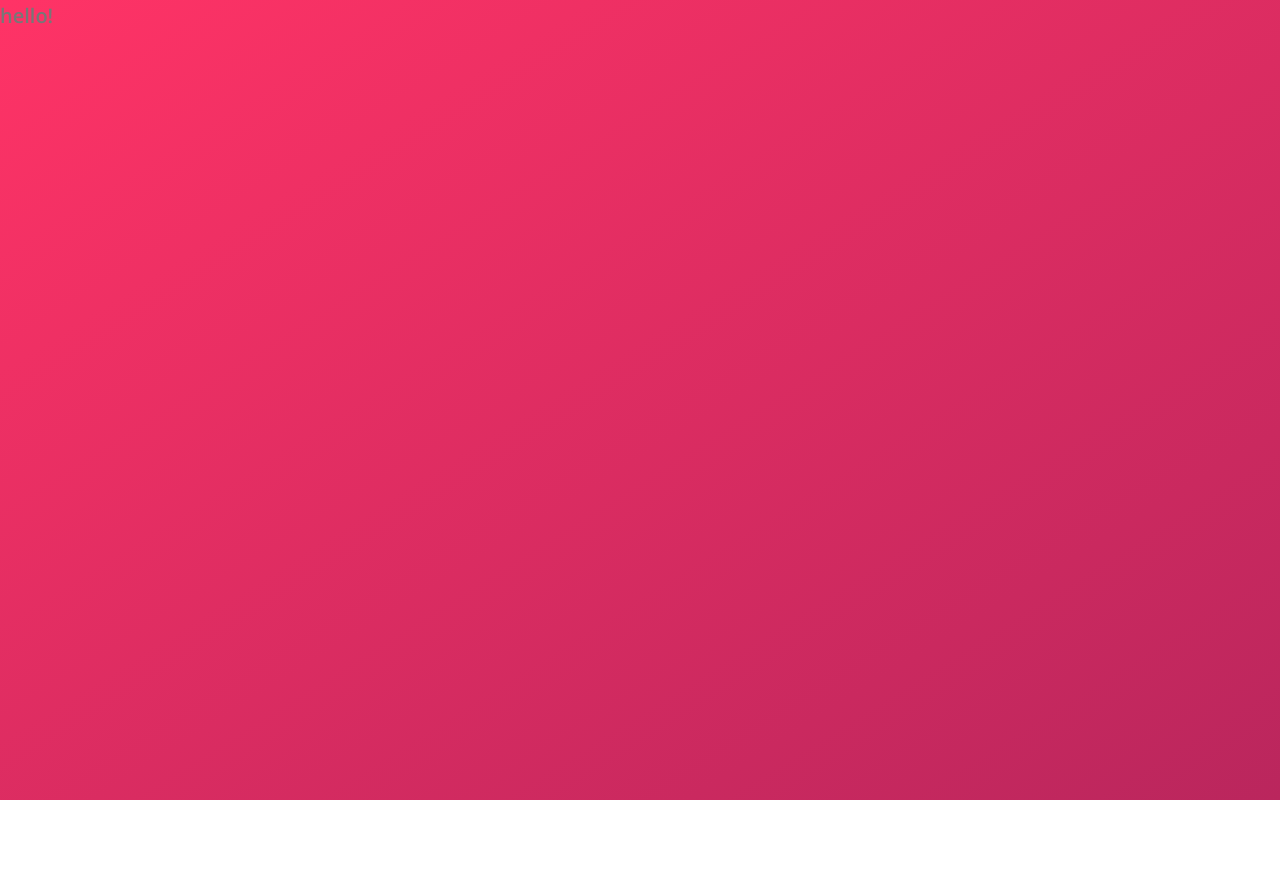
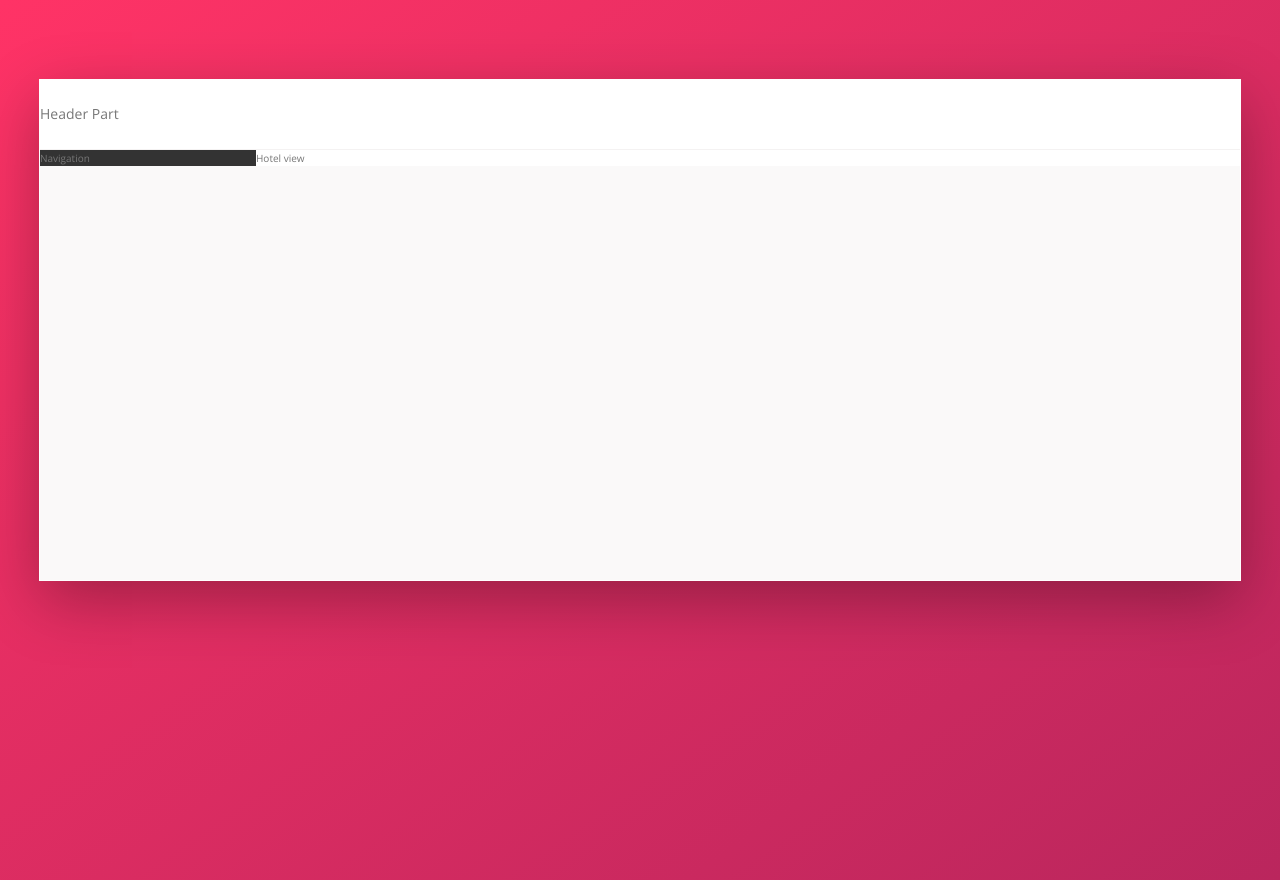
Before and after one commit to Kateryna-Borysenko/trillo, a website: page index.html in a window 1280 px wide. Before the commit the page ends 800 px from the top, so only its background shows below. Drawn offline with nearby package versions, Linux system fonts and the light colour scheme.

Commit message:
added the overall layout

```diff
--- a/index.html
+++ b/index.html
@@ -24,6 +24,12 @@
 		<title>trillo | Your all-in-one booking app</title>
 	</head>
 	<body>
-		<h1>hello!</h1>
+		<div class="container">
+			<header class="header">Header Part</header>
+			<div class="content">
+				<nav class="sidebar">Navigation</nav>
+				<main class="hotel-view">Hotel view</main>
+			</div>
+		</div>
 	</body>
 </html>
--- a/sass/_layout.scss
+++ b/sass/_layout.scss
@@ -0,0 +1,39 @@
+.container {
+	max-width: 120rem;
+	margin: 8rem auto;
+	background-color: var(--color-grey-light-1);
+	box-shadow: var(--shadow-dark);
+	min-height: 50rem;
+	outline: 1px solid white;
+}
+
+.header {
+	font-size: 1.4rem;
+	height: 7rem;
+	background-color: #fff;
+	border-bottom: var(--line);
+
+	display: flex;
+	justify-content: space-between;
+	align-items: center;
+}
+
+.content {
+	display: flex;
+}
+
+.sidebar {
+	background-color: var(--color-grey-dark-1);
+
+	flex: 0 0 18%;
+
+	display: flex;
+	flex-direction: column;
+	justify-content: space-between;
+}
+
+.hotel-view {
+	background-color: #fff;
+
+	flex: 1; //занимает все доступное место
+}
```
Also changed, not shown: css/style.css, sass/main.css, 2 other files.
